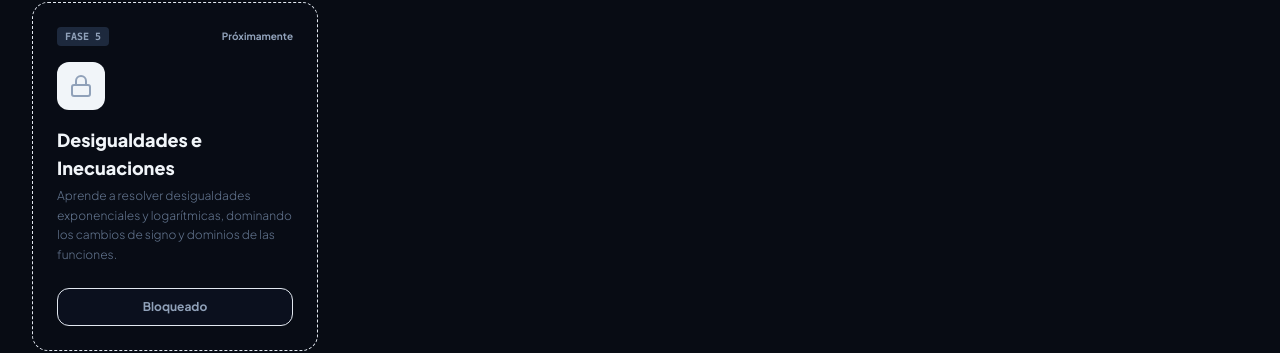
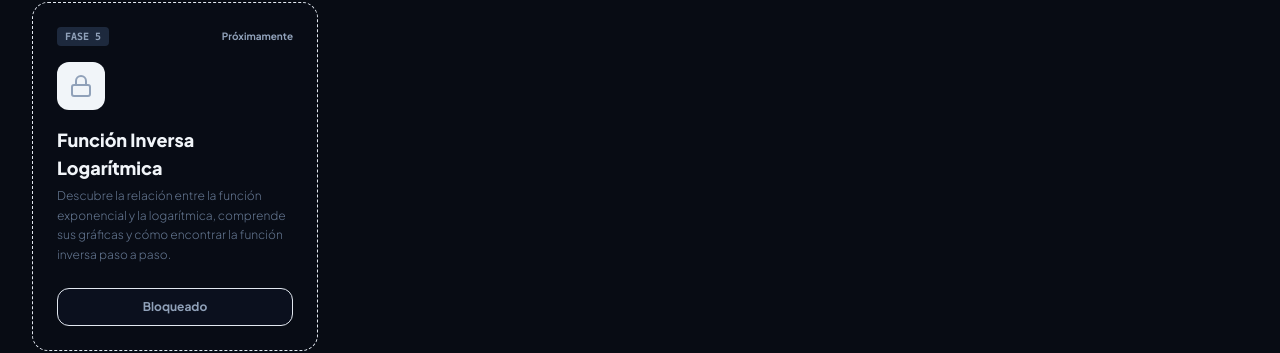
Before and after one commit to iSebass/plataformaEducativa, a React (Vite) app: page /#/matematica-basica in a window 1280 px wide. Shown: the part 750-1103 px from the top of the page. Built offline with nearby package versions, Linux system fonts and the light colour scheme.

Commit message:
feat: rename phase 5 to funcion inversa logaritmica

```diff
--- a/src/components/LogarithmsModule.jsx
+++ b/src/components/LogarithmsModule.jsx
@@ -283,10 +283,10 @@ export default function LogarithmsModule() {
 
                       <div className="space-y-1">
                         <h3 className="font-extrabold text-slate-450 dark:text-slate-550 text-lg">
-                          Desigualdades e Inecuaciones
+                          Función Inversa Logarítmica
                         </h3>
                         <p className="text-xs text-slate-400 dark:text-slate-500 leading-relaxed font-light">
-                          Aprende a resolver desigualdades exponenciales y logarítmicas, dominando los cambios de signo y dominios de las funciones.
+                          Descubre la relación entre la función exponencial y la logarítmica, comprende sus gráficas y cómo encontrar la función inversa paso a paso.
                         </p>
                       </div>
                     </div>
```
